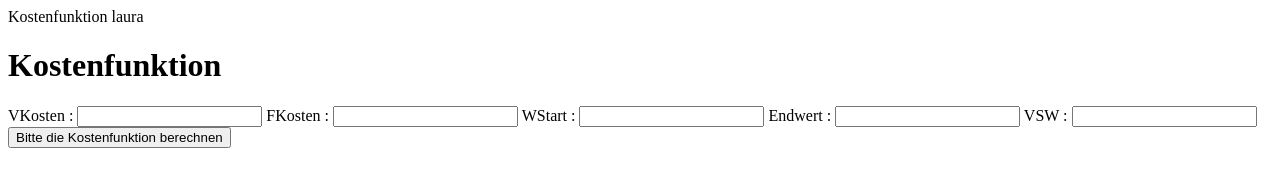
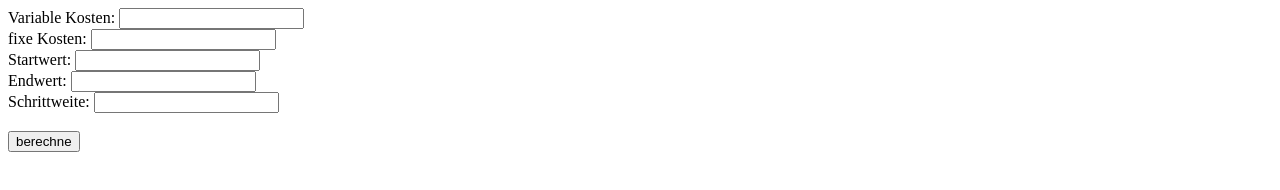
Before and after one commit to blubblub1/LOL-.-, a plain HTML site: page wertetabelle/index.html in a window 1280 px wide. Drawn offline with Linux system fonts and the light colour scheme.

Commit message:
Update index.html

```diff
--- a/wertetabelle/index.html
+++ b/wertetabelle/index.html
@@ -1,65 +1,67 @@
-<html>
-      <head>
-              <titel>Kostenfunktion laura</titel>
+<!DOCTYPE html>
+<html lang="en">
 
-              <meta http-equiv="Conten-Type" content="text/html; charset=utf-8">
+<head>
+    <meta charset="UTF-8">
+    <meta http-equiv="X-UA-Compatible" content="IE=edge">
+    <meta name="viewport" content="width=device-width, initial-scale=1.0">
 
-              <script>
+    <title>Wertetabelle-Latif Akan</title>
 
-                       "use strict";
-            function fKostenfunktion () {
+    <script>
 
-                  var kv = parseFloat (document.getElementById("kv").value);
+        function Rechne() {
 
-                  var kf = parseFloat (document.getElementById("kf").value);
+            var kv = parseFloat      (document.getElementById("kv").value);
+            var kf = parseFloat      (document.getElementById("kf").value);
+            var start = parseFloat   (document.getElementById("start").value);
+            var end = parseFloat     (document.getElementById("end").value);
+            var schritt = parseFloat (document.getElementById("schritt").value);
 
-                  var Start = parseFloat (document.getElementById("Start").value);
+            var Kostenfunktion;
 
-                  var Endwert = parseFloat (document.getElementById("Endwert").value);
+            var ausgabe = "";
 
-                  var Schritt = parseFloat (document.getElementById("Schritt").value);
+            ausgabe = ausgabe + "<table border = 1> <br>";
+            ausgabe = ausgabe + "<tr><th>x</th><th>K(x)</th></tr>";
 
-                  var Kostenfunktion;
+            while (start <= end) {
 
-                  var Ausgabe = "";
+                Kostenfunktion = kv * start + kf;
 
-                  Ausgabe = Ausgabe + "<table border = 1> <br>";
+                ausgabe = ausgabe + "<tr><td>" + start + "</td><td>" + Kostenfunktion + "</td></tr>";
 
-                  Ausgabe = Ausgabe + "<tr><th>x</th><th>K(x)</th></tr>";
+                start = start + schritt;
 
-                  while (Start <= Endwert) {
+            }
 
-                        Kostenfunktion = kv * Start +kf;
+            ausgabe = ausgabe + "</table>" + "<br>";
+            document.getElementById("ausgabe").innerHTML = ausgabe;
 
-                        Ausgabe = Ausgabe + "<tr><td>" + Start + "</td><td> + Kostenfunktion + "</td><td>" + Kostenfunktion + "</td></tr>;
+}
+    </script>
 
-                        Start = Start + Schritt;
-                  }
+</head>
 
-                  Ausgabe = Ausgabe + "</table>" + "<br>";
+<body>
 
-                  document.getElementById("Ausgabe"),innerHTML = Ausgabe;
+    Variable Kosten: <input id="kv" type="text" value="">       <br>
+    fixe Kosten: <input id="kf" type="text" value="">           <br>
+    Startwert: <input id="start" type="text" value="">          <br>
+    Endwert: <input id="end" type="text" value="">              <br>
+    Schrittweite: <input id="schritt" type="text" value="">     <br> <br>
 
-            </script>
+    <button onclick="Rechne()">berechne</button>           <br>
 
-      </head>
+    <div id="ausgabe"></div>
 
 
-      <body>
-            <h1>Kostenfunktion</h1>
-            VKosten : <input id="kv" type="text" value="">
 
-            FKosten : <input id="kf" type="text" value="">
 
-            WStart : <input id="Start" type="text" value="">
 
-            Endwert : <input id="Endwert" type="text" value="">
 
-            VSW : <input id="Schritt" type="text" value="">
+</body>
 
-            <button onClick="fKostenfunktion()">Bitte die Kostenfunktion berechnen</button>
 
-            <div id="Ausgabe"></div>
 
-      </body>
 </html>
```
